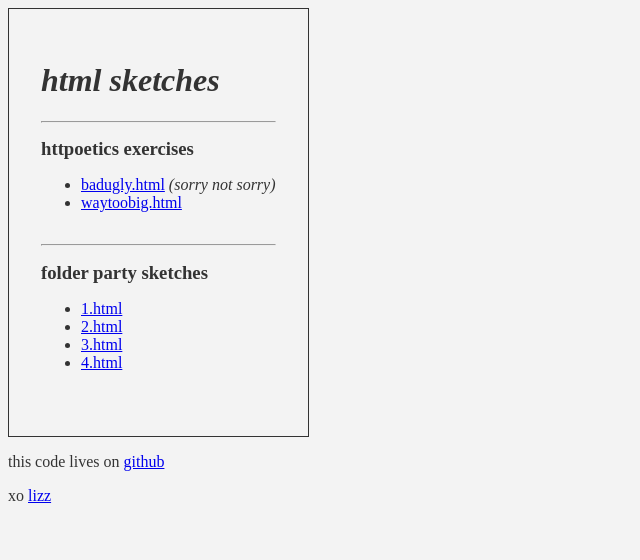
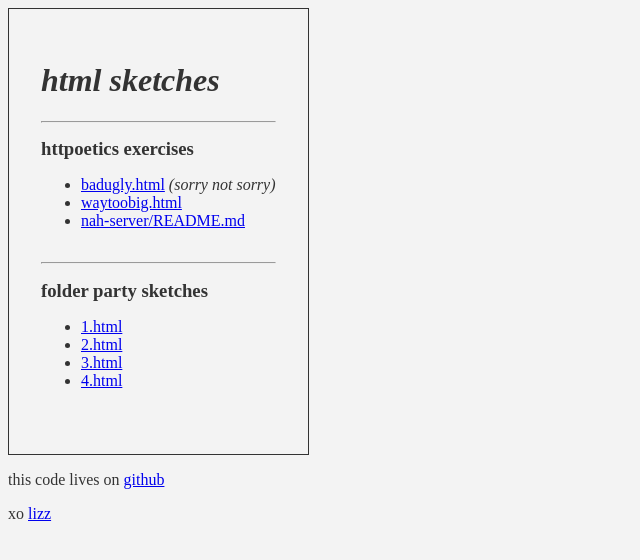
Before and after one commit to lizzthabet/meet-me-on-the-deep-net, a website: page public/index.html in a window 1280 px wide. Shown: the whole page, without its empty margins (0-640 px from the left). Drawn offline with Linux system fonts and the light colour scheme.

Commit message:
add a lil write-up about nah server since it can only be run locally for now

```diff
--- a/public/index.html
+++ b/public/index.html
@@ -46,6 +46,7 @@
           <ul>
             <li><a href="sketches/poetics/badugly.html">badugly.html</a> <em>(sorry not sorry)</em></li>
             <li><a href="sketches/poetics/waytoobig.html">waytoobig.html</a></li>
+            <li><a href="https://github.com/lizzthabet/html-sketches/tree/main/node/nah-server">nah-server/README.md</a></li>
           </ul>
         </p>
       </section>
```
Also changed, not shown: node/nah-server/README.md (added).
